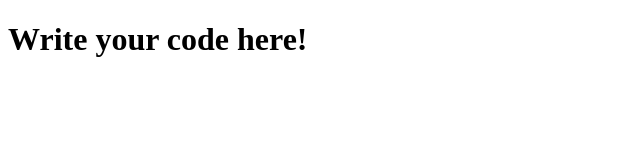
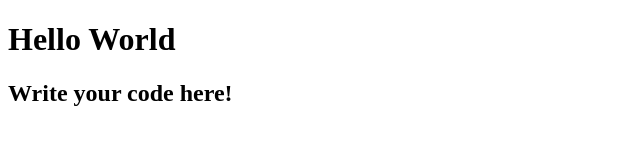
Before and after one commit to devbrunoferreira/curso_git_1, a plain HTML site: page index.html in a window 1280 px wide. Shown: the whole page, without its empty margins (0-640 px from the left). Drawn offline with Linux system fonts and the light colour scheme.

Commit message:
Funcionalidade Executada

```diff
--- a/index.html
+++ b/index.html
@@ -9,7 +9,8 @@
 </head>
 
 <body>
-    <h1>Write your code here!</h1>
+    <h1>Hello World</h1>
+    <h2>Write your code here!</h2>
 </body>
 
 </html>
```
